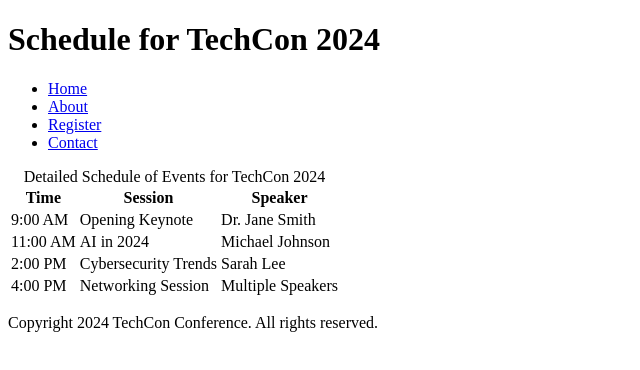
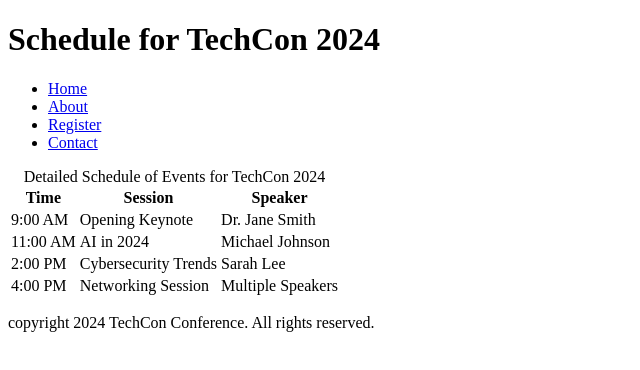
Before and after one commit to patrick-brainoo/TechCon_HTML, a plain HTML site: page techcon_website/schedule.html in a window 1280 px wide. Shown: the full height of the page, 0-640 px from the left. Drawn offline with Linux system fonts and the light colour scheme.

Commit message:
Update footers to include literal 'copyright' for consistency

```diff
--- a/techcon_website/schedule.html
+++ b/techcon_website/schedule.html
@@ -58,7 +58,7 @@
 
     <!-- FOOTER -->
 <footer>
-    <p>Copyright 2024 TechCon Conference. All rights reserved.</p>
+    <p>copyright 2024 TechCon Conference. All rights reserved.</p>
 </footer>
 
 
```
Also changed, not shown: techcon_website/about.html (+1 -1 lines), techcon_website/index.html (+1 -1 lines).
